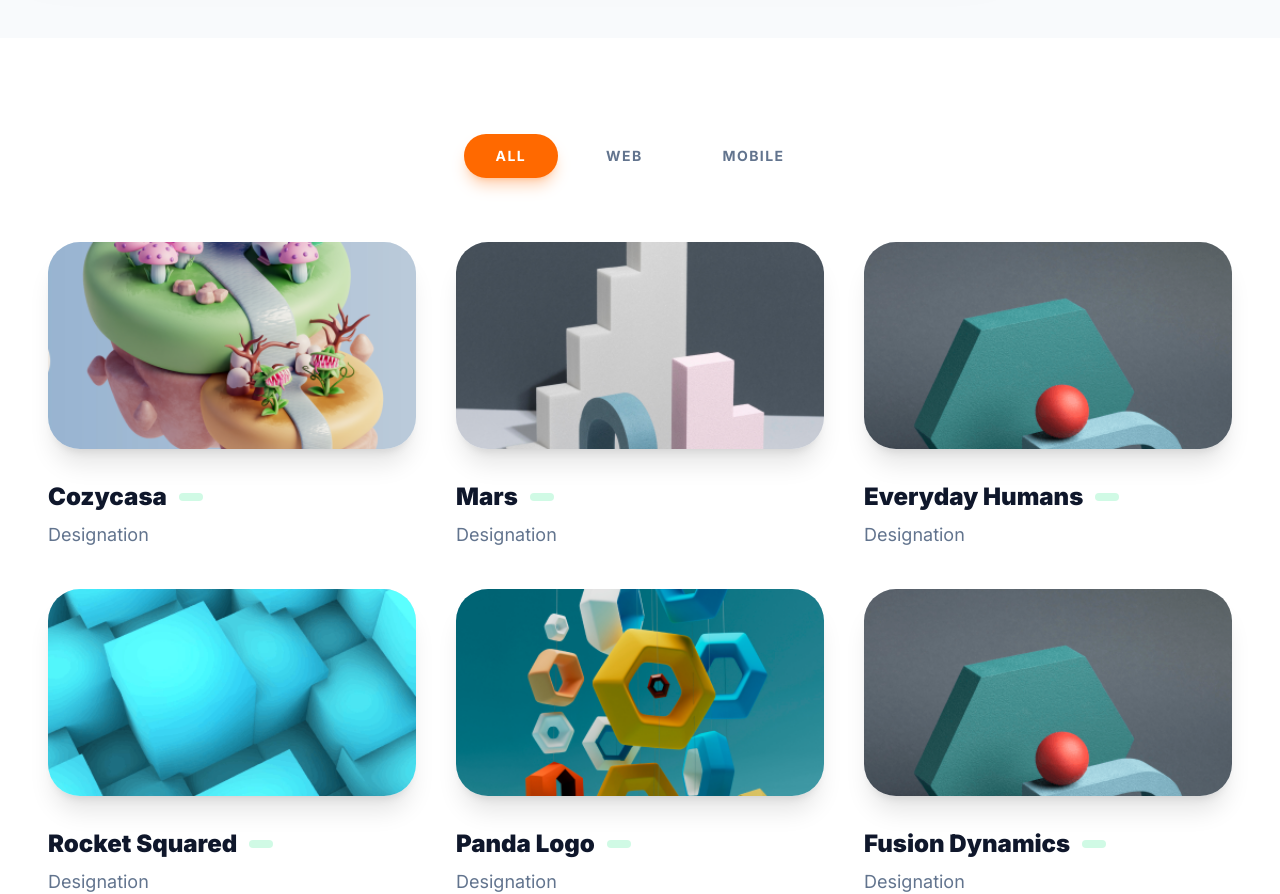
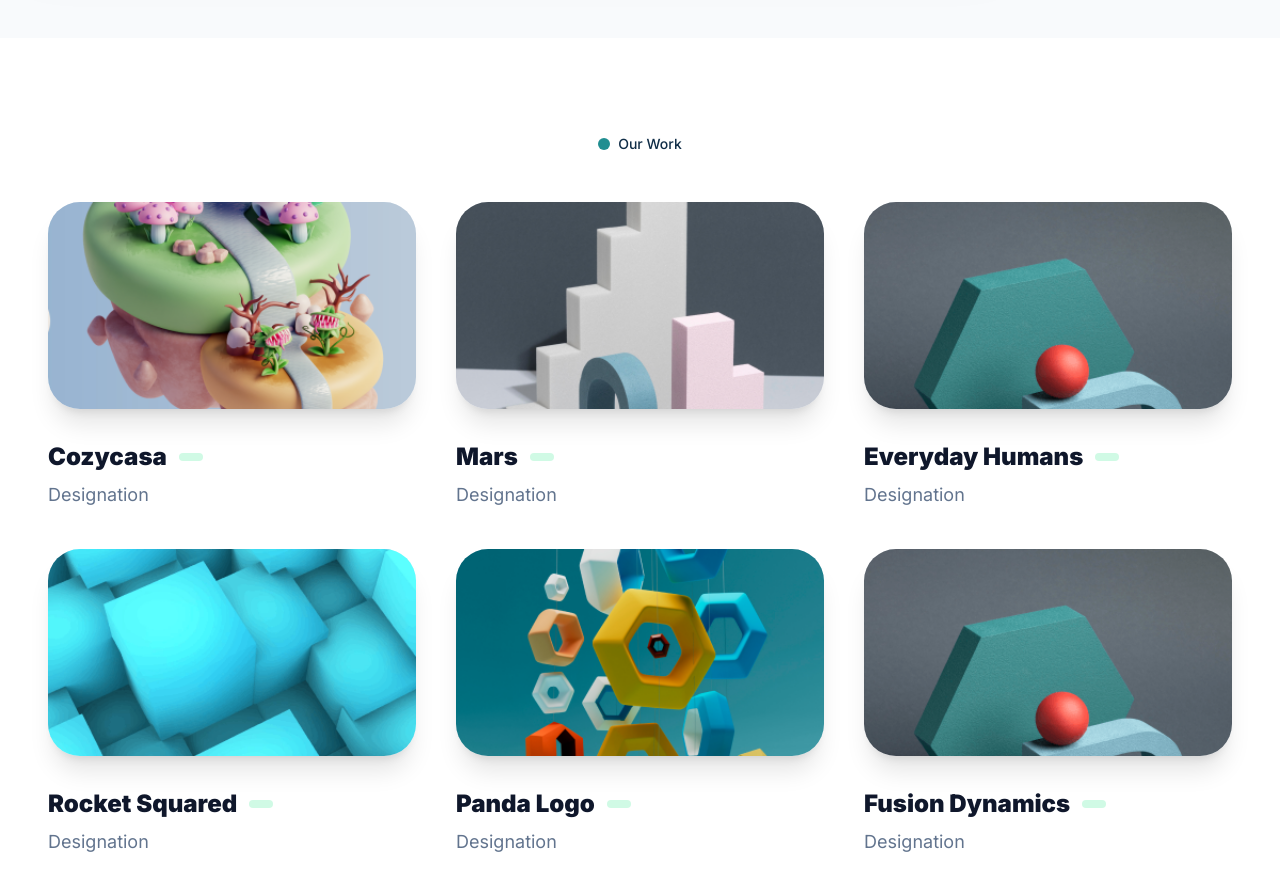
Before and after one commit to Chocomani121/mars_dev_web, a Next.js app: page /portfolio in a window 1280 px wide. Shown: the part 1000-1894 px from the top of the page. Built offline with nearby package versions, Linux system fonts and the light colour scheme.

Commit message:
small update

```diff
--- a/src/components/portfolio/PortfolioList/index.tsx
+++ b/src/components/portfolio/PortfolioList/index.tsx
@@ -55,9 +55,18 @@ const PortfolioList = () => {
   return (
     <section id="portfolio" className="bg-white py-16 dark:bg-slate-950 md:py-24">
       <div className="container mx-auto max-w-[120rem] px-4 lg:px-12">
+        <div
+          className='mb-10 flex items-center justify-center gap-2 md:mb-12'
+          data-aos='fade-up'
+          data-aos-delay='200'
+          data-aos-duration='1000'
+        >
+          <span className='h-3 w-3 rounded-full bg-teal' />
+          <span className='text-sm font-medium text-midnight_text'>Our Work</span>
+        </div>
 
         {/* Modern Filter Tabs */}
-        <div className="mb-16 flex justify-center gap-4">
+        {/* <div className="mb-16 flex justify-center gap-4">
           {['all', 'web', 'mobile'].map((tab) => (
             <button
               key={tab}
@@ -77,9 +86,10 @@ const PortfolioList = () => {
               <span className="relative z-10">{tab}</span>
             </button>
           ))}
-        </div>
+        </div> */}
 
         {/* Project Grid */}
+
         <motion.div
           layout
           className="grid grid-cols-1 gap-10 sm:grid-cols-2 lg:grid-cols-3"
```
